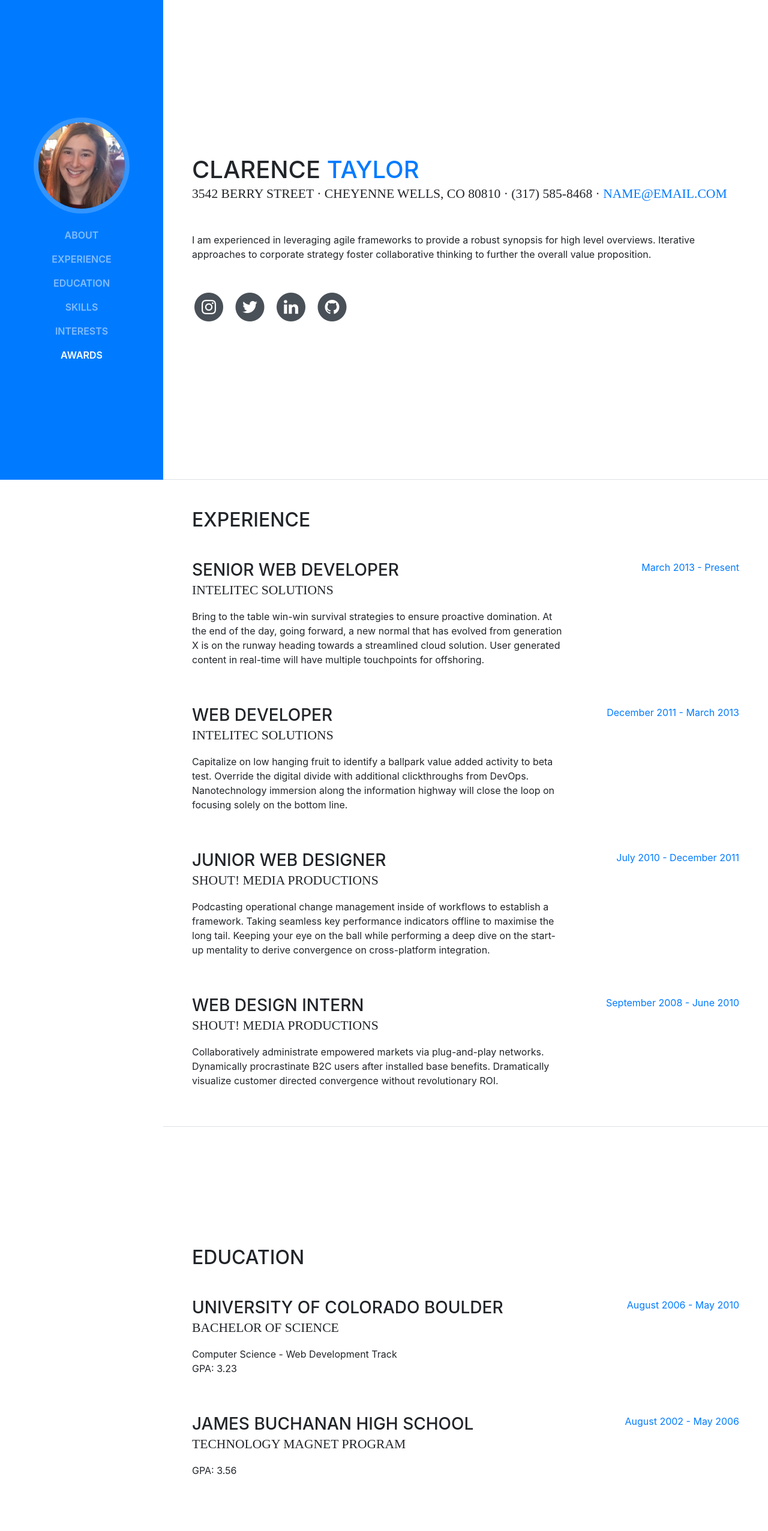
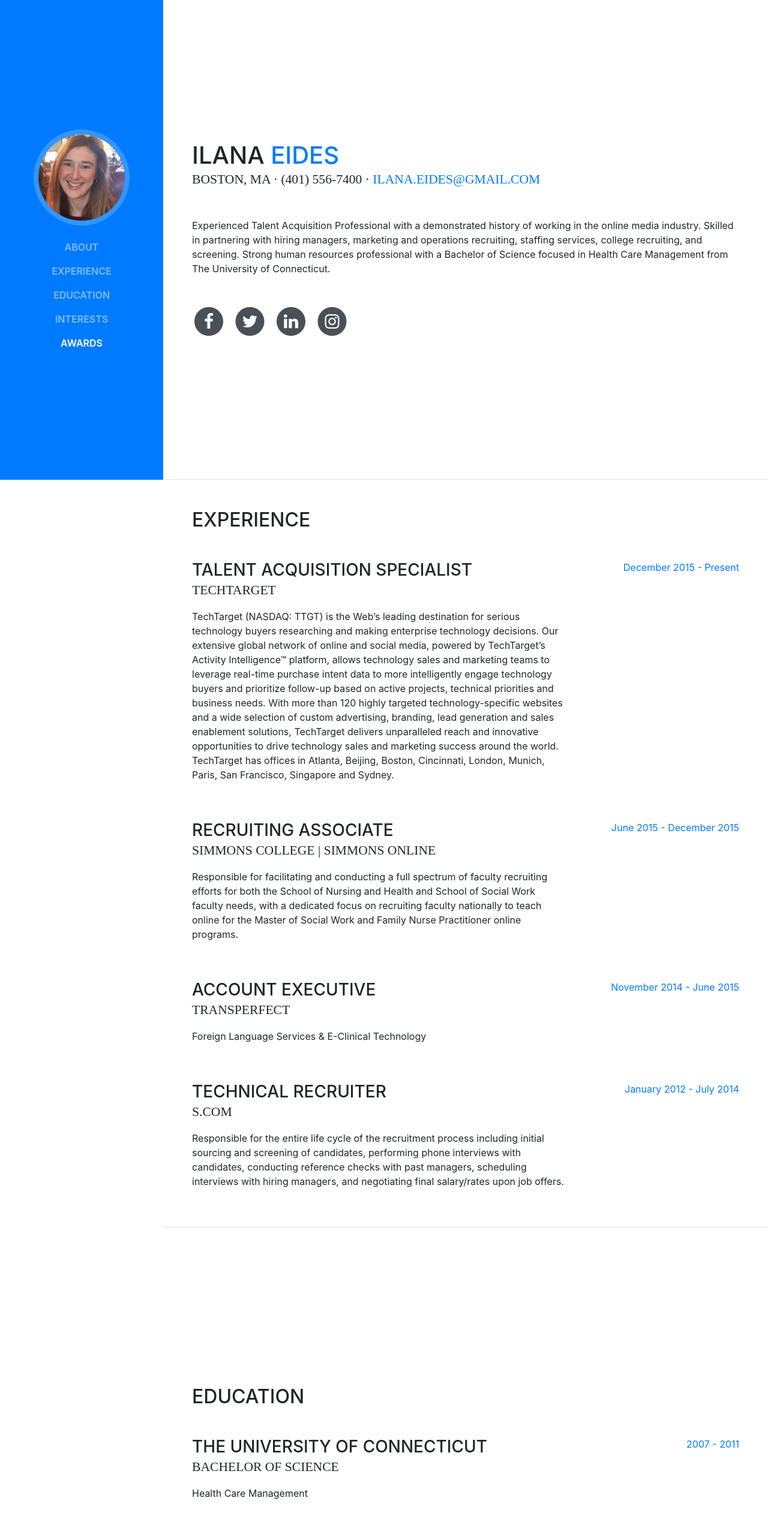
Before and after one commit to gtallen1187/ilanaeides.com, a website with bundled scripts: page index.html in a window 1280 px wide. Shown: the top 2553 px of the page at 60% size. Built offline with nearby package versions, Linux system fonts and the light colour scheme; a web font is replaced by a local one.

Commit message:
last commit

```diff
--- a/index.html
+++ b/index.html
@@ -8,7 +8,7 @@
     <meta name="description" content="">
     <meta name="author" content="">
 
-    <title>Resume - Start Bootstrap Theme</title>
+    <title>Resume - Ilana Eides</title>
 
     <!-- Bootstrap core CSS -->
     <link href="vendor/bootstrap/css/bootstrap.min.css" rel="stylesheet">
@@ -48,9 +48,9 @@
           <li class="nav-item">
             <a class="nav-link js-scroll-trigger" href="#education">Education</a>
           </li>
-          <li class="nav-item">
+          <!--<li class="nav-item">
             <a class="nav-link js-scroll-trigger" href="#skills">Skills</a>
-          </li>
+          </li>-->
           <li class="nav-item">
             <a class="nav-link js-scroll-trigger" href="#interests">Interests</a>
           </li>
@@ -65,24 +65,24 @@
 
       <section class="resume-section p-3 p-lg-5 d-flex d-column" id="about">
         <div class="my-auto">
-          <h1 class="mb-0">Clarence
-            <span class="text-primary">Taylor</span>
+          <h1 class="mb-0">Ilana
+            <span class="text-primary">Eides</span>
           </h1>
-          <div class="subheading mb-5">3542 Berry Street · Cheyenne Wells, CO 80810 · (317) 585-8468 ·
-            <a href="mailto:name@email.com">name@email.com</a>
+          <div class="subheading mb-5">Boston, MA · (401) 556-7400 ·
+            <a href="mailto:name@email.com">ilana.eides@gmail.com</a>
           </div>
-          <p class="mb-5">I am experienced in leveraging agile frameworks to provide a robust synopsis for high level overviews. Iterative approaches to corporate strategy foster collaborative thinking to further the overall value proposition.</p>
+          <p class="mb-5">Experienced Talent Acquisition Professional with a demonstrated history of working in the online media industry. Skilled in partnering with hiring managers, marketing and operations recruiting, staffing services, college recruiting, and screening. Strong human resources professional with a Bachelor of Science focused in Health Care Management from The University of Connecticut.</p>
           <ul class="list-inline list-social-icons mb-0">
             <li class="list-inline-item">
-              <a href="#">
+              <a href="https://www.facebook.com/ilana.eides">
                 <span class="fa-stack fa-lg">
                   <i class="fa fa-circle fa-stack-2x"></i>
-                  <i class="fa fa-instagram fa-stack-1x fa-inverse"></i>
+                  <i class="fa fa-facebook fa-stack-1x fa-inverse"></i>
                 </span>
               </a>
             </li>
             <li class="list-inline-item">
-              <a href="#">
+              <a href="https://twitter.com/lansy1121">
                 <span class="fa-stack fa-lg">
                   <i class="fa fa-circle fa-stack-2x"></i>
                   <i class="fa fa-twitter fa-stack-1x fa-inverse"></i>
@@ -90,7 +90,7 @@
               </a>
             </li>
             <li class="list-inline-item">
-              <a href="#">
+              <a href="https://linkedin.com/in/ilanaeides">
                 <span class="fa-stack fa-lg">
                   <i class="fa fa-circle fa-stack-2x"></i>
                   <i class="fa fa-linkedin fa-stack-1x fa-inverse"></i>
@@ -98,10 +98,10 @@
               </a>
             </li>
             <li class="list-inline-item">
-              <a href="#">
+              <a href="https://www.instagram.com/lansy21/">
                 <span class="fa-stack fa-lg">
                   <i class="fa fa-circle fa-stack-2x"></i>
-                  <i class="fa fa-github fa-stack-1x fa-inverse"></i>
+                  <i class="fa fa-instagram fa-stack-1x fa-inverse"></i>
                 </span>
               </a>
             </li>
@@ -115,45 +115,45 @@
 
           <div class="resume-item d-flex flex-column flex-md-row mb-5">
             <div class="resume-content mr-auto">
-              <h3 class="mb-0">Senior Web Developer</h3>
-              <div class="subheading mb-3">Intelitec Solutions</div>
-              <p>Bring to the table win-win survival strategies to ensure proactive domination. At the end of the day, going forward, a new normal that has evolved from generation X is on the runway heading towards a streamlined cloud solution. User generated content in real-time will have multiple touchpoints for offshoring.</p>
+              <h3 class="mb-0">Talent Acquisition Specialist</h3>
+              <div class="subheading mb-3">TechTarget</div>
+              <p>TechTarget (NASDAQ: TTGT) is the Web’s leading destination for serious technology buyers researching and making enterprise technology decisions. Our extensive global network of online and social media, powered by TechTarget’s Activity Intelligence™ platform, allows technology sales and marketing teams to leverage real-time purchase intent data to more intelligently engage technology buyers and prioritize follow-up based on active projects, technical priorities and business needs. With more than 120 highly targeted technology-specific websites and a wide selection of custom advertising, branding, lead generation and sales enablement solutions, TechTarget delivers unparalleled reach and innovative opportunities to drive technology sales and marketing success around the world. TechTarget has offices in Atlanta, Beijing, Boston, Cincinnati, London, Munich, Paris, San Francisco, Singapore and Sydney.</p>
             </div>
             <div class="resume-date text-md-right">
-              <span class="text-primary">March 2013 - Present</span>
+              <span class="text-primary">December 2015 - Present</span>
             </div>
           </div>
 
           <div class="resume-item d-flex flex-column flex-md-row mb-5">
             <div class="resume-content mr-auto">
-              <h3 class="mb-0">Web Developer</h3>
-              <div class="subheading mb-3">Intelitec Solutions</div>
-              <p>Capitalize on low hanging fruit to identify a ballpark value added activity to beta test. Override the digital divide with additional clickthroughs from DevOps. Nanotechnology immersion along the information highway will close the loop on focusing solely on the bottom line.</p>
+              <h3 class="mb-0">Recruiting Associate</h3>
+              <div class="subheading mb-3">Simmons College | Simmons Online</div>
+              <p>Responsible for facilitating and conducting a full spectrum of faculty recruiting efforts for both the School of Nursing and Health and School of Social Work faculty needs, with a dedicated focus on recruiting faculty nationally to teach online for the Master of Social Work and Family Nurse Practitioner online programs.</p>
             </div>
             <div class="resume-date text-md-right">
-              <span class="text-primary">December 2011 - March 2013</span>
+              <span class="text-primary">June 2015 - December 2015</span>
             </div>
           </div>
 
           <div class="resume-item d-flex flex-column flex-md-row mb-5">
             <div class="resume-content mr-auto">
-              <h3 class="mb-0">Junior Web Designer</h3>
-              <div class="subheading mb-3">Shout! Media Productions</div>
-              <p>Podcasting operational change management inside of workflows to establish a framework. Taking seamless key performance indicators offline to maximise the long tail. Keeping your eye on the ball while performing a deep dive on the start-up mentality to derive convergence on cross-platform integration.</p>
+              <h3 class="mb-0">Account Executive</h3>
+              <div class="subheading mb-3">TransPerfect</div>
+              <p>Foreign Language Services & E-Clinical Technology</p>
             </div>
             <div class="resume-date text-md-right">
-              <span class="text-primary">July 2010 - December 2011</span>
+              <span class="text-primary">November 2014 - June 2015</span>
             </div>
           </div>
 
           <div class="resume-item d-flex flex-column flex-md-row">
             <div class="resume-content mr-auto">
-              <h3 class="mb-0">Web Design Intern</h3>
-              <div class="subheading mb-3">Shout! Media Productions</div>
-              <p>Collaboratively administrate empowered markets via plug-and-play networks. Dynamically procrastinate B2C users after installed base benefits. Dramatically visualize customer directed convergence without revolutionary ROI.</p>
+              <h3 class="mb-0">Technical Recruiter</h3>
+              <div class="subheading mb-3">S.COM</div>
+              <p>Responsible for the entire life cycle of the recruitment process including initial sourcing and screening of candidates, performing phone interviews with candidates, conducting reference checks with past managers, scheduling interviews with hiring managers, and negotiating final salary/rates upon job offers.</p>
             </div>
             <div class="resume-date text-md-right">
-              <span class="text-primary">September 2008 - June 2010</span>
+              <span class="text-primary">January 2012 - July 2014</span>
             </div>
           </div>
 
@@ -167,31 +167,31 @@
 
           <div class="resume-item d-flex flex-column flex-md-row mb-5">
             <div class="resume-content mr-auto">
-              <h3 class="mb-0">University of Colorado Boulder</h3>
+              <h3 class="mb-0">The University of Connecticut</h3>
               <div class="subheading mb-3">Bachelor of Science</div>
-              <div>Computer Science - Web Development Track</div>
-              <p>GPA: 3.23</p>
+              <div>Health Care Management</div>
+              <!--<p>GPA: 3.23</p>-->
             </div>
             <div class="resume-date text-md-right">
-              <span class="text-primary">August 2006 - May 2010</span>
+              <span class="text-primary">2007 - 2011</span>
             </div>
           </div>
 
           <div class="resume-item d-flex flex-column flex-md-row">
             <div class="resume-content mr-auto">
-              <h3 class="mb-0">James Buchanan High School</h3>
-              <div class="subheading mb-3">Technology Magnet Program</div>
-              <p>GPA: 3.56</p>
+              <h3 class="mb-0">Classical High School</h3>
+              <!--<div class="subheading mb-3">Technology Magnet Program</div>
+              <p>GPA: 3.56</p>-->
             </div>
             <div class="resume-date text-md-right">
-              <span class="text-primary">August 2002 - May 2006</span>
+              <span class="text-primary">2003 - 2007</span>
             </div>
           </div>
 
         </div>
       </section>
 
-      <section class="resume-section p-3 p-lg-5 d-flex flex-column" id="skills">
+      <!--<section class="resume-section p-3 p-lg-5 d-flex flex-column" id="skills">
         <div class="my-auto">
           <h2 class="mb-5">Skills</h2>
 
@@ -248,13 +248,13 @@
               Agile Development &amp; Scrum</li>
           </ul>
         </div>
-      </section>
+      </section>-->
 
       <section class="resume-section p-3 p-lg-5 d-flex flex-column" id="interests">
         <div class="my-auto">
           <h2 class="mb-5">Interests</h2>
-          <p>Apart from being a web developer, I enjoy most of my time being outdoors. In the winter, I am an avid skiier and novice ice climber. During the warmer months here in Colorado, I enjoy mountain biking, free climbing, and kayaking.</p>
-          <p class="mb-0">When forced indoors, I follow a number of sci-fi and fantasy genre movies and television shows, I am an aspiring chef, and I spend a large amount of my free time exploring the latest technolgy advancements in the front-end web development world.</p>
+          <p>Traveling, Oyster Luges, spending time with family</p>
+          <p class="mb-0">I also have a thing for this cute guy named Greg</p>
         </div>
       </section>
 
@@ -264,11 +264,17 @@
           <ul class="fa-ul mb-0">
             <li>
               <i class="fa-li fa fa-trophy text-warning"></i>
-              Google Analytics Certified Developer</li>
+              Smart</li>
             <li>
               <i class="fa-li fa fa-trophy text-warning"></i>
-              Mobile Web Specialist - Google Certification</li>
+              Funny</li>
             <li>
+              <i class="fa-li fa fa-trophy text-warning"></i>
+              Kind & Caring</li>
+            <li>
+              <i class="fa-li fa fa-trophy text-warning"></i>
+              Super Sexy</li>
+            <!--<li>
               <i class="fa-li fa fa-trophy text-warning"></i>
               1<sup>st</sup>
               Place - University of Colorado Boulder - Emerging Tech Competition 2009</li>
@@ -288,7 +294,7 @@
             <li>
               <i class="fa-li fa fa-trophy text-warning"></i>
               3<sup>rd</sup>
-              Place - James Buchanan High School - Hackathon 2005</li>
+              Place - James Buchanan High School - Hackathon 2005</li>-->
           </ul>
         </div>
       </section>
```
